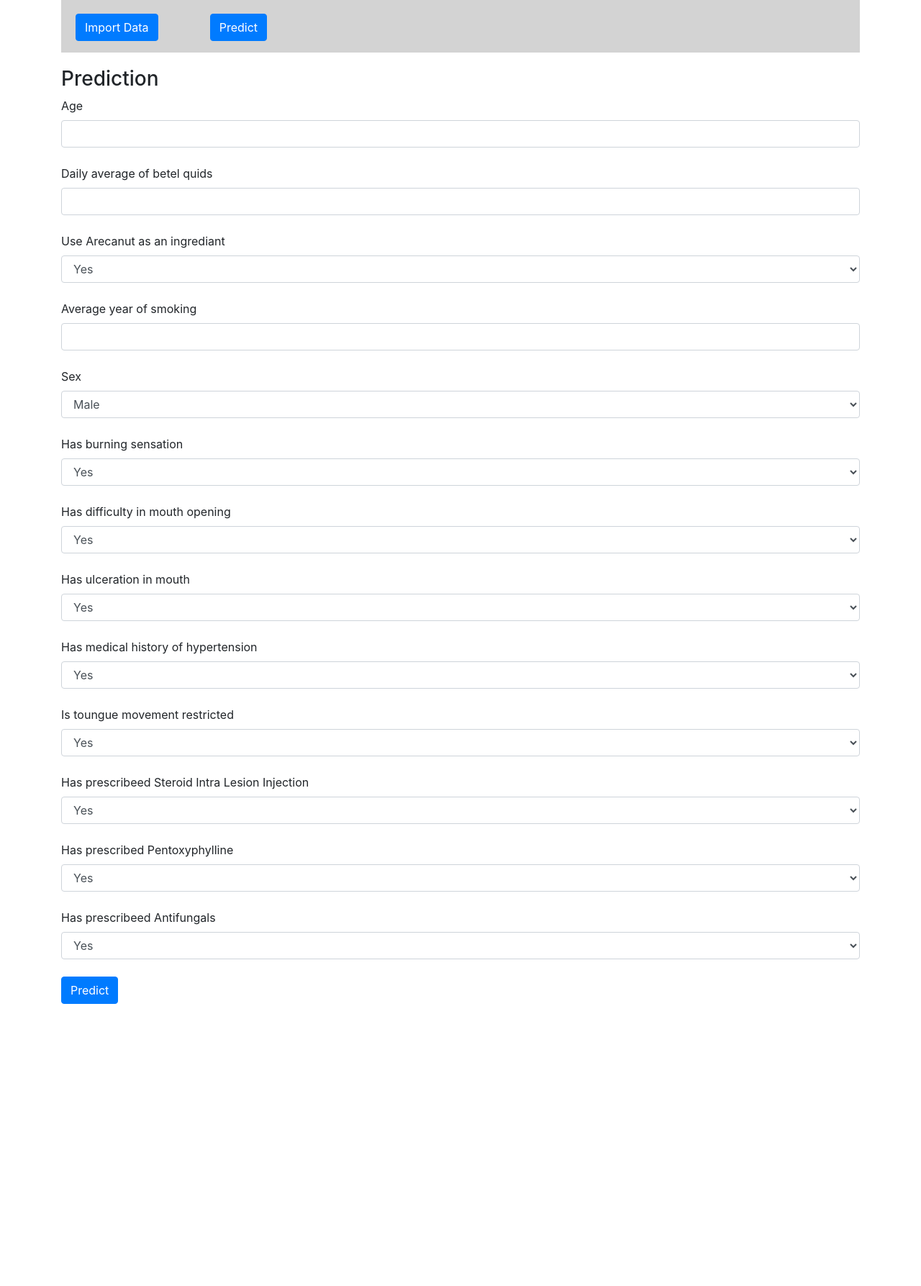
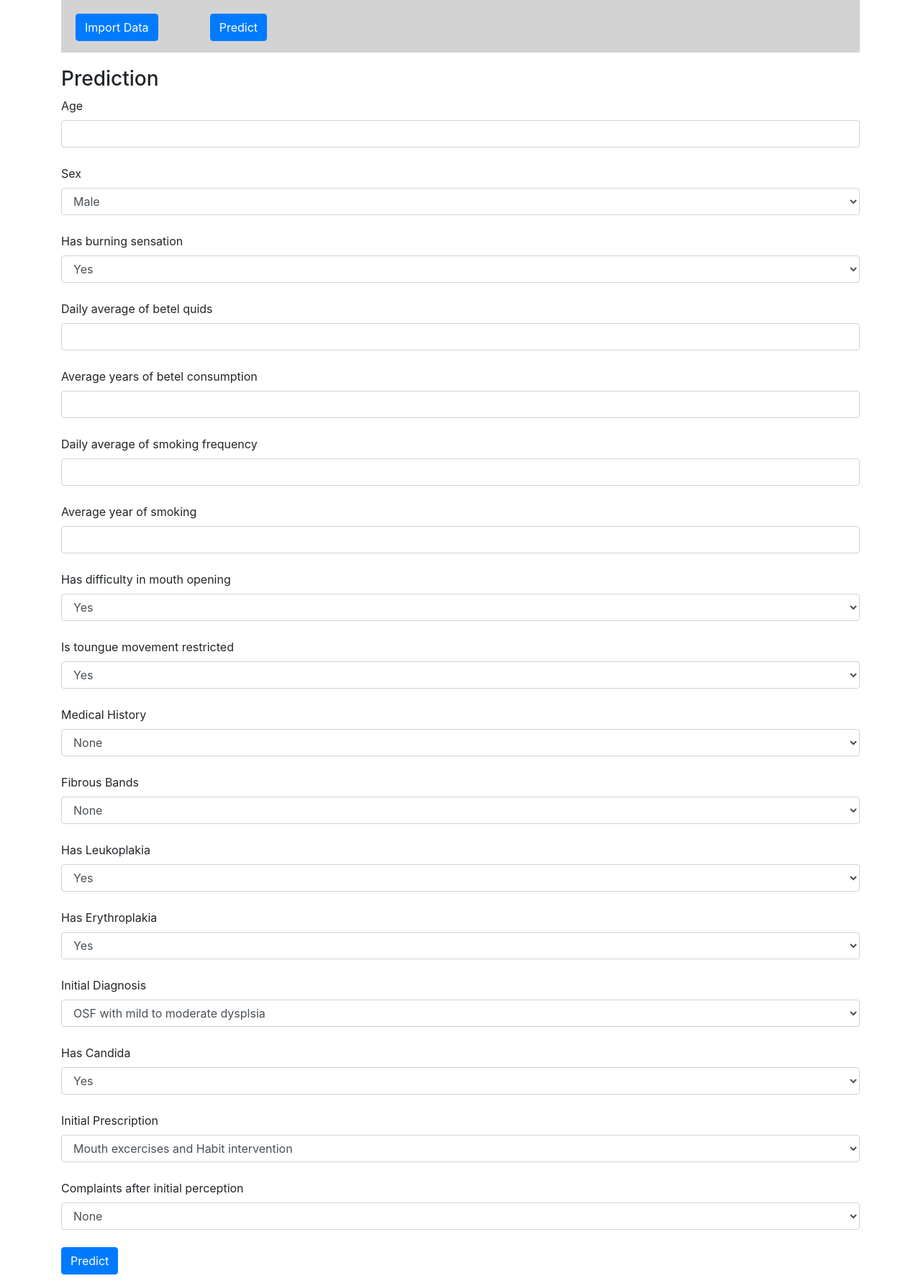
Before and after one commit to namila/osf_app, a Flask app: page /prediction in a window 1280 px wide. Shown: the part 217-2004 px from the top of the page at 72% size. Before the commit the page ends 1612 px from the top, so only its background shows below. Run offline with Flask 2, Linux system fonts and the light colour scheme; some libraries are stand-ins or nearby versions.

Commit message:
prediction input form created

```diff
--- a/app.py
+++ b/app.py
@@ -23,14 +23,21 @@ def pediction_page():
     prediction_form  = PredictionForm()
 
     if prediction_form.validate_on_submit():
-        session['field_1'] = prediction_form.field_1.data
+        session['age'] = prediction_form.age.data
+        session['sex'] = prediction_form.sex.data
+        session['has_burning_sensation'] = prediction_form.has_burning_sensation.data
         return redirect(url_for('prediction_results'))
     return render_template('prediction.html',  form = prediction_form)
 
 @app.route('/prediction/results')
 def prediction_results():
     predictor = Predictor()
-    results = session['field_1']
+    results = {
+        'age': session['age'],
+        'sex': session['sex'],
+        'has_burning_sensation': session['has_burning_sensation']
+
+    }
     return render_template('prediction_results.html', results = results)
 
 
--- a/prediction_form.py
+++ b/prediction_form.py
@@ -3,18 +3,51 @@ from flask_wtf import FlaskForm
 from wtforms import validators, StringField, IntegerField, FloatField, SubmitField, SelectField
 
 class PredictionForm(FlaskForm):
-    # field_1 = StringField(label = 'Field1',validators=[validators.Length(min=4, max=25)])
     age = FloatField(label ='Age', render_kw = {'class': 'form-control'})
+
+    sex = SelectField(label = 'Sex', choices = ['Male', 'Female'], render_kw = {'class': 'form-control'})
+
+    has_burning_sensation = SelectField(label = 'Has burning sensation', choices = [('1','Yes'),('0','No')], coerce = int, render_kw = {'class': 'form-control'})
+
     daily_average_of_betal_quids = FloatField(label = 'Daily average of betel quids', render_kw = {'class': 'form-control'})
-    has_arecanut_as_an_ingrediant = SelectField(label = 'Use Arecanut as an ingrediant', choices = [('1','Yes'),('0','No')], coerce = int, render_kw = {'class': 'form-control'})
+
+    average_years_of_betel_consumption =  FloatField(label = 'Average years of betel consumption', render_kw = {'class': 'form-control'})
+
+    daily_average_of_smoking_frequency = FloatField(label = 'Daily average of smoking frequency', render_kw = {'class': 'form-control'})
+
     average_years_of_smoking = FloatField(label ='Average year of smoking', render_kw = {'class': 'form-control'})
-    sex = SelectField(label = 'Sex', choices = ['Male', 'Female'], render_kw = {'class': 'form-control'})
-    has_burning_sensation = SelectField(label = 'Has burning sensation', choices = [('1','Yes'),('0','No')], coerce = int, render_kw = {'class': 'form-control'})
-    has_difficulty_in_mouth_opening = SelectField(label = 'Has difficulty in mouth opening', choices = [('1','Yes'),('0','No')], coerce = int, render_kw = {'class': 'form-control'})
-    has_ulceration = SelectField(label = 'Has ulceration in mouth', choices = [('1','Yes'),('0','No')], coerce = int, render_kw = {'class': 'form-control'})
-    has_medical_history_of_hypertension = SelectField(label = 'Has medical history of hypertension', choices = [('1','Yes'),('0','No')], coerce = int, render_kw = {'class': 'form-control'})
+
+    has_difficulty_in_mouth_opening = SelectField(label = 'Has difficulty in mouth opening', choices = [('1','Yes'),('0','No')],
+        coerce = int, render_kw = {'class': 'form-control'})
+
     is_toungue_movement_restricted = SelectField(label = 'Is toungue movement restricted', choices = [('1','Yes'),('0','No')], coerce = int, render_kw = {'class': 'form-control'})
-    has_prescribed_steroid_intra_lesional_injection = SelectField(label = 'Has prescribeed Steroid Intra Lesion Injection', choices = [('1','Yes'),('0','No')], coerce = int, render_kw = {'class': 'form-control'})
-    has_prescribed_pentoxyphylline = SelectField(label = 'Has prescribed Pentoxyphylline', choices = [('1','Yes'),('0','No')], coerce = int, render_kw = {'class': 'form-control'})
-    is_prescribed_antifungals = SelectField(label = 'Has prescribeed Antifungals', choices = [('1','Yes'),('0','No')], coerce = int, render_kw = {'class': 'form-control'})
+
+    medical_history = SelectField(label = 'Medical History', choices = [('none','None'),
+        ('hypertension', 'Hypertension'), ('diabetes', 'Diabetes'), ('heart_disease', 'Heart Diseases'),
+        ('respiratory_disease', 'Respiratory Diseases'), ('dermatological_problem', 'Dermatological Problem'),
+        ('gi_problem', 'GI Problem'), ('malnutrition_problem', 'Malnutrition Problem'), ('depression', 'Depression'),
+        ('other', 'Other')], render_kw = {'class': 'form-control'})
+
+    fibrous_bands = SelectField(label = 'Fibrous Bands', choices = [('none', 'None'),
+        ('faucal_area', 'Faucal Area'), ('buccal_mucosa','Buccal Mucosa'), ('buccal_lips', 'Buccal Lips')], render_kw = {'class': 'form-control'})
+
+    has_leukoplakia = SelectField(label = 'Has Leukoplakia', choices = [('1','Yes'),('0','No')], coerce = int, render_kw = {'class': 'form-control'})
+
+    has_erythroplakia = SelectField(label = 'Has Erythroplakia', choices = [('1','Yes'),('0','No')], coerce = int, render_kw = {'class': 'form-control'})
+
+    intial_dignosis = SelectField(label = "Initial Diagnosis", choices = [('osf_with_mild_to_moderate_dysplsia', 'OSF with mild to moderate dysplsia'),
+        ('osf_with_severe_dysplasia', 'OSF with severe dysplasia'), ('carcinoma_in_situ_in_bac_of_OSF', 'Carcinoma in situ in bac of OSF'),
+        ('osf_with_cancer', 'OSF with cancer')], render_kw = {'class': 'form-control'})
+
+    has_candida = SelectField(label = 'Has Candida', choices = [('1','Yes'),('0','No')], coerce = int, render_kw = {'class': 'form-control'})
+
+    intial_prescription = SelectField(label = 'Initial Prescription', choices = [('mo_excercises_and_habit_intervention', 'Mouth excercises and Habit intervention'),
+        ('steroid_intra_lesional_injection', 'Steroid Intra Lensional Injection'), ('topical_steroids', 'Topical Steroids'),
+        ('vitamins', 'Vitamins'), ('pentoxyphylline', 'Pentoxyphylline'), ('surgery', 'Surgery'), ('antifungals', 'Antifungals')], render_kw = {'class': 'form-control'})
+
+    complaints_after_initial_prescription = SelectField(label = 'Complaints after initial perception', choices = [('none', 'None'),
+        ('hypertension', 'Hypertension'), ('diabetes','Diabetes'), ('heart_disease', 'Heart Disease'), ('respiratory_disease', 'Respiratory Disease'),
+        ('dermatological_problem', 'Dermatological Problem'), ('gi_problem', 'GI Problem'), ('malnutrition_problem', 'Malnutrition Problem'),
+        ('depression', 'Depression'), ('other', 'Other')], render_kw = {'class': 'form-control'})
+
     submit = SubmitField('Predict', render_kw = {'class': 'btn btn-primary'})
--- a/templates/prediction.html
+++ b/templates/prediction.html
@@ -3,32 +3,58 @@
 <h3>Prediction</h3>
 <form method="post">
     {{form.hidden_tag()}}
+
     {{ form.age.label }} {{form.age}}
     <br/>
+
+    {{ form.sex.label }} {{form.sex}}
+    <br/>
+
+    {{ form.has_burning_sensation.label }} {{form.has_burning_sensation}}
+    <br/>
+
     {{ form.daily_average_of_betal_quids.label }} {{form.daily_average_of_betal_quids}}
     <br/>
-    {{ form.has_arecanut_as_an_ingrediant.label }} {{form.has_arecanut_as_an_ingrediant}}
+
+    {{ form.average_years_of_betel_consumption.label }} {{form.average_years_of_betel_consumption}}
     <br/>
+
+    {{ form.daily_average_of_smoking_frequency.label }} {{form.daily_average_of_smoking_frequency}}
+    <br/>
+
     {{ form.average_years_of_smoking.label }} {{form.average_years_of_smoking}}
     <br/>
-    {{ form.sex.label }} {{form.sex}}
-    <br/>
-    {{ form.has_burning_sensation.label }} {{form.has_burning_sensation}}
-    <br/>
+
     {{ form.has_difficulty_in_mouth_opening.label }} {{form.has_difficulty_in_mouth_opening}}
     <br/>
-    {{ form.has_ulceration.label }} {{form.has_ulceration}}
-    <br/>
-    {{ form.has_medical_history_of_hypertension.label }} {{form.has_medical_history_of_hypertension}}
-    <br/>
+
     {{ form.is_toungue_movement_restricted.label }} {{form.is_toungue_movement_restricted}}
     <br/>
-    {{ form.has_prescribed_steroid_intra_lesional_injection.label }} {{form.has_prescribed_steroid_intra_lesional_injection}}
+
+    {{ form.medical_history.label}} {{form.medical_history}}
     <br/>
-    {{ form.has_prescribed_pentoxyphylline.label }} {{form.has_prescribed_pentoxyphylline}}
+
+    {{ form.fibrous_bands.label}} {{form.fibrous_bands}}
     <br/>
-    {{ form.is_prescribed_antifungals.label }} {{form.is_prescribed_antifungals}}
+
+    {{ form.has_leukoplakia.label}} {{form.has_leukoplakia}}
     <br/>
+
+    {{ form.has_erythroplakia.label}} {{form.has_erythroplakia}}
+    <br/>
+
+    {{ form.intial_dignosis.label}} {{form.intial_dignosis}}
+    <br/>
+
+    {{ form.has_candida.label}} {{form.has_candida}}
+    <br/>
+
+    {{ form.intial_prescription.label}} {{form.intial_prescription}}
+    <br/>
+
+    {{ form.complaints_after_initial_prescription.label}} {{form.complaints_after_initial_prescription}}
+    <br/>
+
     {{form.submit()}}
 </form>
     {% for field, errors in form.errors.items() %}
```
Also changed, not shown: templates/prediction_results.html (+15 -0 lines).
